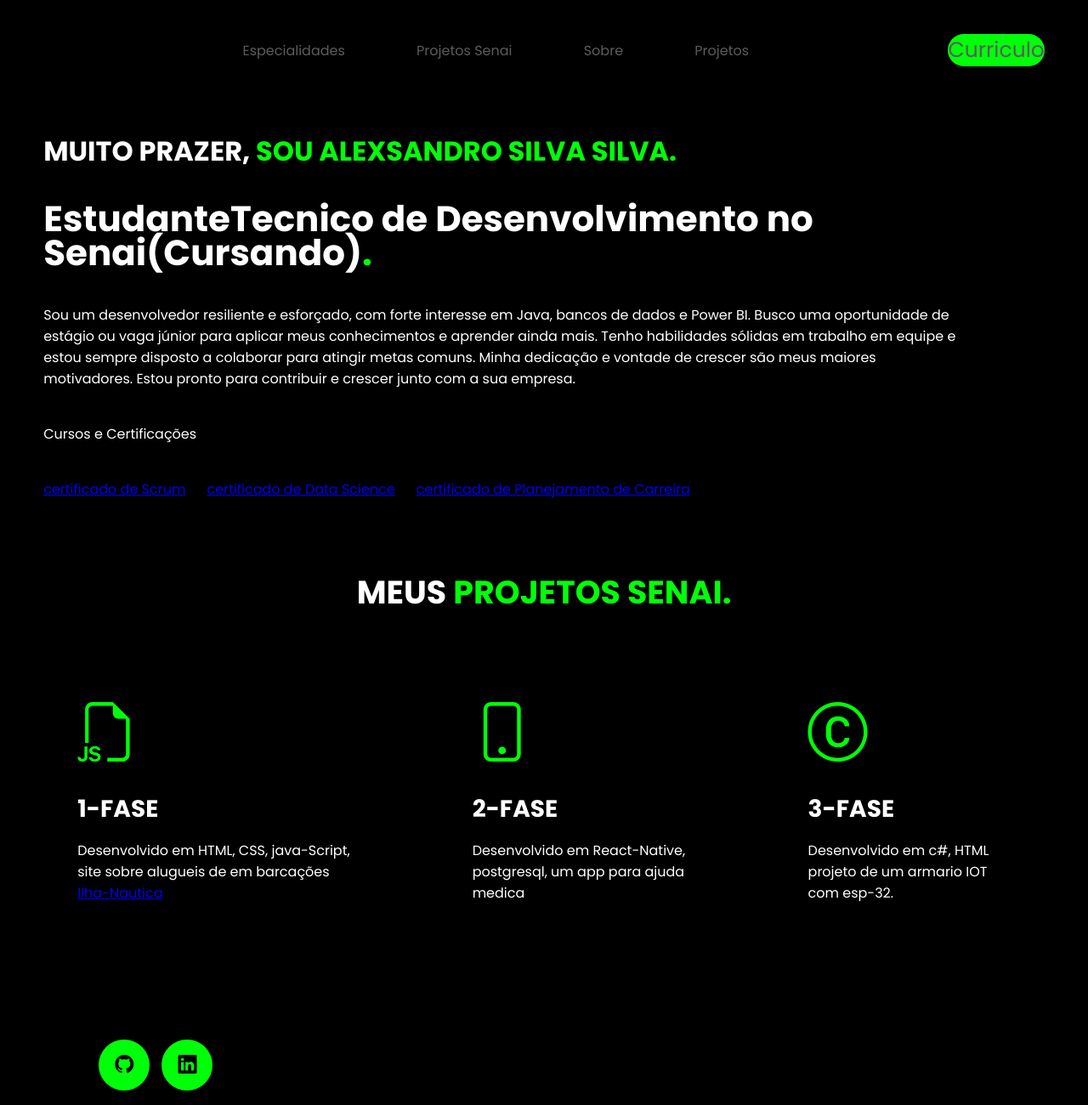
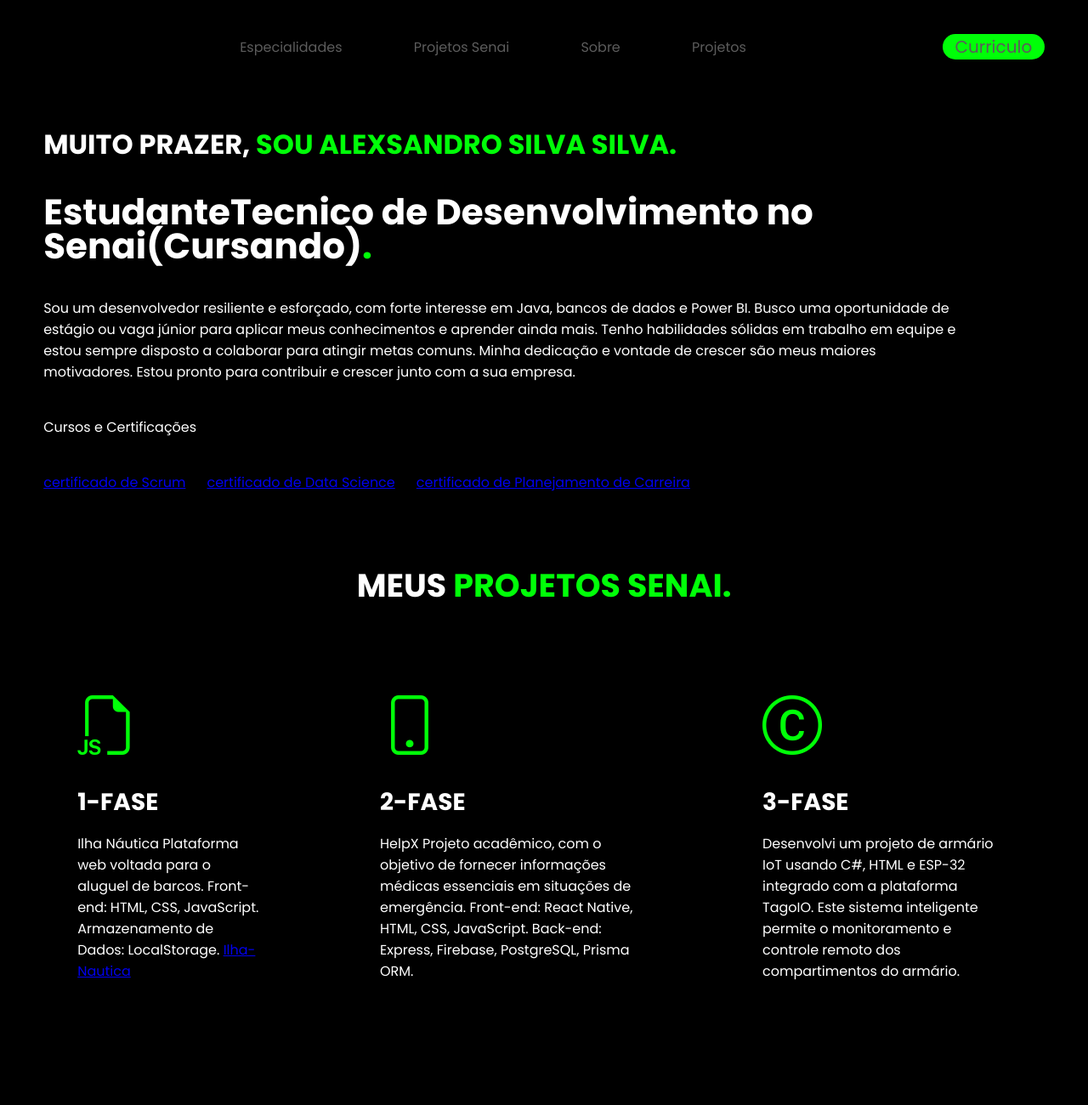
Before and after one commit to alexsandro1986-hub/projetos, a plain HTML site: page index.html in a window 1280 px wide. Shown: the top 1300 px of the page at 85% size. Drawn offline with nearby package versions, Linux system fonts and the light colour scheme; a script that the page names is missing.

Commit message:
atualizado cv

```diff
--- a/index.html
+++ b/index.html
@@ -29,7 +29,7 @@
 
         <script src="src/menu.js" defer></script>
 
-        <title>Agência BRN</title>
+        <title></title>
     </head>
 
     <body>
@@ -119,20 +119,30 @@
                         <div class="especialidades-box">
                             <i class="bi bi-filetype-js"></i>
                             <h3>1-FASE</h3>
-                            <p>Desenvolvido em HTML, CSS, java-Script, site sobre alugueis de em barcações <a
+                            <p>Ilha Náutica
+                                Plataforma web voltada para o aluguel de barcos.
+                                Front-end: HTML, CSS, JavaScript.
+                                Armazenamento de Dados: LocalStorage. <a
                                     href="https://ilhanautica.netlify.app/" target="_blank">Ilha-Nautica</a></p>
                         </div><!--especialidades-box-->
 
                         <div class="especialidades-box">
                             <i class="bi bi-phone"></i>
                             <h3>2-FASE</h3>
-                            <p>Desenvolvido em React-Native, postgresql, um app para ajuda medica </p>
+                            <p>HelpX
+                                Projeto acadêmico, com o objetivo de fornecer
+                                informações médicas essenciais em situações de
+                                emergência.
+                                Front-end: React Native, HTML, CSS, JavaScript.
+                                Back-end: Express, Firebase, PostgreSQL, Prisma ORM.</p>
                         </div><!--especialidades-box-->
 
                         <div class="especialidades-box">
                             <i class="bi bi-c-circle"></i>
                             <h3>3-FASE</h3>
-                            <p>Desenvolvido em c#, HTML projeto de um armario IOT com esp-32.</p>
+                            <p>Desenvolvi um projeto de armário IoT usando C#, HTML e ESP-32
+                                integrado com a plataforma TagoIO. Este sistema inteligente permite o
+                                monitoramento e controle remoto dos compartimentos do armário.</p>
                         </div><!--especialidades-box-->
                     </div><!--flex-->
                 </div><!--interface-->
--- a/src/cv.css
+++ b/src/cv.css
@@ -21,14 +21,12 @@ body {
 }
 .cv{
   background-color: #00ff08;
-  border: 0;
+  width: 120px;
+  text-align: center;
   border-radius: 30px;
-  font-size: 25px;
+  font-size: 20px;
 
-}
 
-.cv-tamanho{
-    font-size: 25px;
 }
 
 
```
